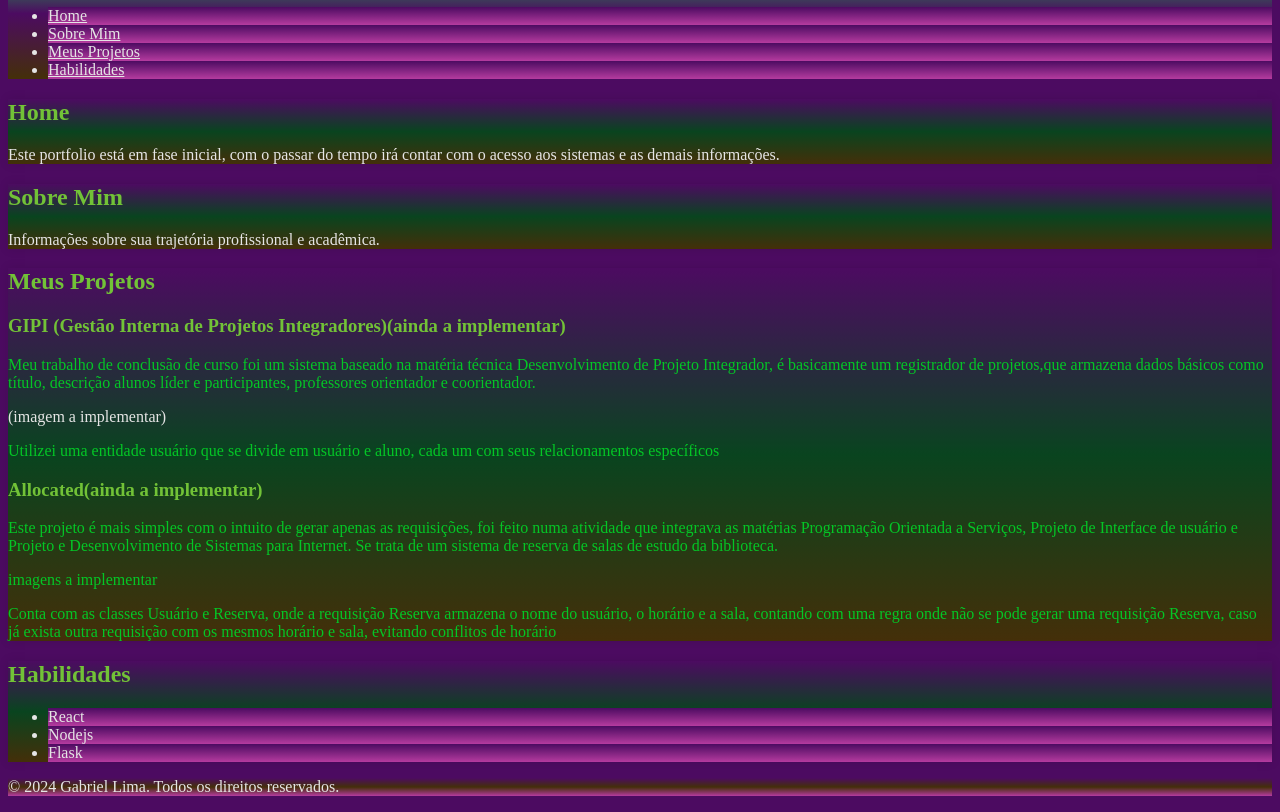
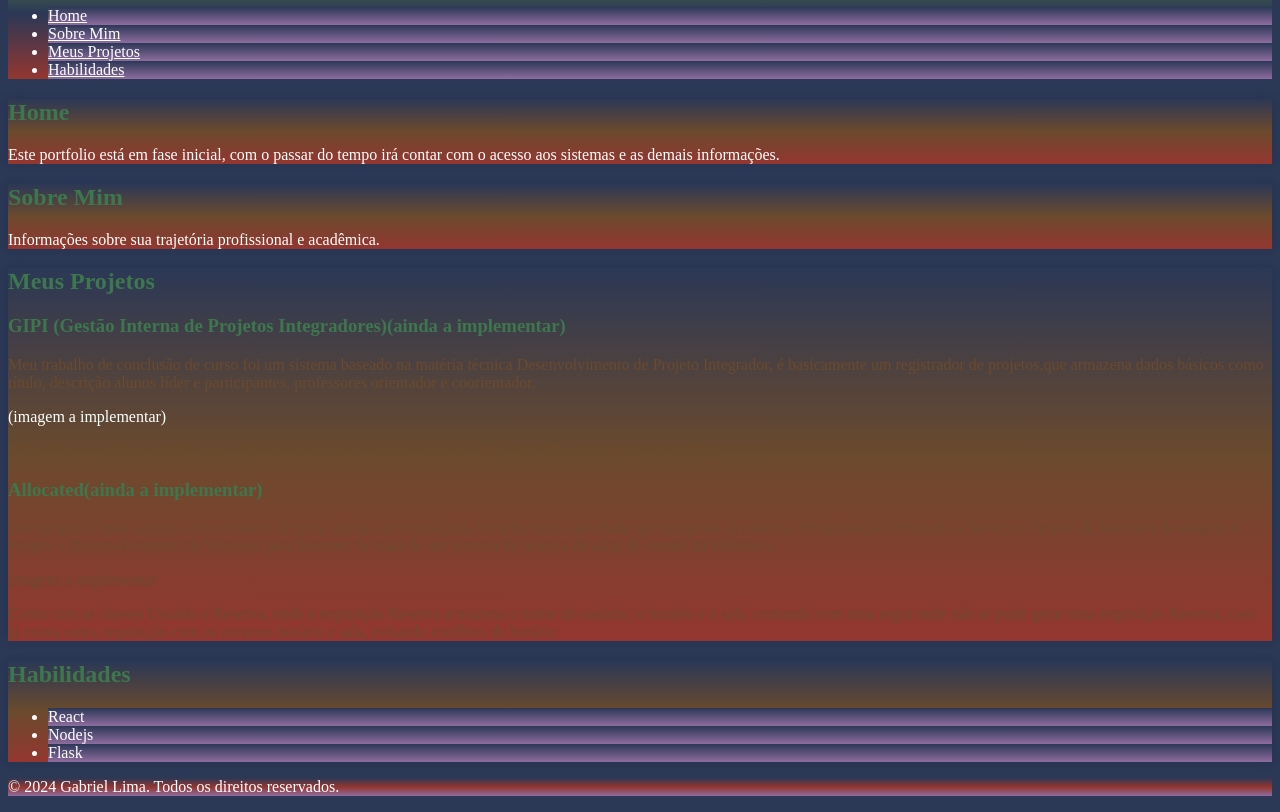
Before and after one commit to GabrielEverton1/Meu-Portifolio-, a plain HTML site: page index.html in a window 1280 px wide. Shown: the part 73-885 px from the top of the page. Drawn offline with Linux system fonts and the light colour scheme.

Commit message:
Atualizar o styles.css
okay8

````diff
--- a/styles.css
+++ b/styles.css
@@ -1,51 +1,55 @@
+
 body {
-    background: #4c0b61; /* Roxo Escuro - VariaÃ§Ã£o 1 */
-    color: #e5e5e5; /* Branco - VariaÃ§Ã£o 1 */
+    background: #2b3856; /* Azul Escuro */
+    color: #ffffff; /* Branco */
 }
 
 header {
-    background: linear-gradient(to bottom, #07ed3e, #4c0b61, #442f09); /* Verde, Roxo Escuro - VariaÃ§Ã£o 1, Amarelo Escuro */
+    background: linear-gradient(to bottom, #5c9236, #2b3856, #943630); /* Verde Escuro, Azul Escuro, Vinho Escuro */
 }
 
 nav a {
-    color: #e5e5e5; /* Branco - VariaÃ§Ã£o 1 */
+    color: #ffffff; /* Branco */
 }
 
 nav a:hover {
-    color: #09441f; /* Verde Escuro */
+    color: #6b4a2d; /* Marrom */
 }
 
 section {
-    background: linear-gradient(to bottom, #4c0b61, #09441f, #442f09); /* Roxo Escuro - VariaÃ§Ã£o 1, Verde Escuro, Amarelo Escuro */
+    background: linear-gradient(to bottom, #2b3856, #6b4a2d, #943630); /* Azul Escuro, Marrom, Vinho Escuro */
     box-shadow: 0 0 10px rgba(0, 0, 0, 0.1);
 }
 
 h2 {
-    color: #72c237; /* Verde - VariaÃ§Ã£o 2 */
+    color: #3d774e; /* Verde Escuro */
 }
 
 .projeto h3 {
-    color: #72c237; /* Verde - VariaÃ§Ã£o 2 */
+    color: #3d774e; /* Verde Escuro */
 }
 
 .projeto p {
-    color: #04c626; /* Verde - VariaÃ§Ã£o 3 */
+    color: #6b4a2d; /* Marrom */
 }
 
 .projeto:hover h3 {
-    color: #b53b9f; /* Roxo - VariaÃ§Ã£o 2 */
+    color: #8e6c9f; /* Roxo Escuro */
 }
 
 ul li {
-    background: linear-gradient(to bottom, #4c0b61, #b53b9f); /* Roxo Escuro - VariaÃ§Ã£o 1, Roxo - VariaÃ§Ã£o 2 */
-    color: #e5e5e5; /* Branco - VariaÃ§Ã£o 1 */
+    background: linear-gradient(to bottom, #2b3856, #8e6c9f); /* Azul Escuro, Roxo Escuro */
+    color: #ffffff; /* Branco */
 }
 
 ul li:hover {
-    background: linear-gradient(to bottom, #09441f, #4c0b61); /* Verde Escuro, Roxo Escuro - VariaÃ§Ã£o 1 */
+    background: linear-gradient(to bottom, #6b4a2d, #2b3856); /* Marrom, Azul Escuro */
 }
 
 footer {
-    background: linear-gradient(to bottom, #4c0b61, #442f09, #b53b9f); /* Roxo Escuro - VariaÃ§Ã£o 1, Amarelo Escuro, Roxo - VariaÃ§Ã£o 2 */
-    color: #e5e5e5; /* Branco - VariaÃ§Ã£o 1 */
+    background: linear-gradient(to bottom, #2b3856, #943630, #8e6c9f); /* Azul Escuro, Vinho Escuro, Roxo Escuro */
+    color: #ffffff; /* Branco */
 }
+```
+
+Essas cores foram escolhidas para transmitir seriedade e profissionalismo, mantendo a harmonia triádica.
````
